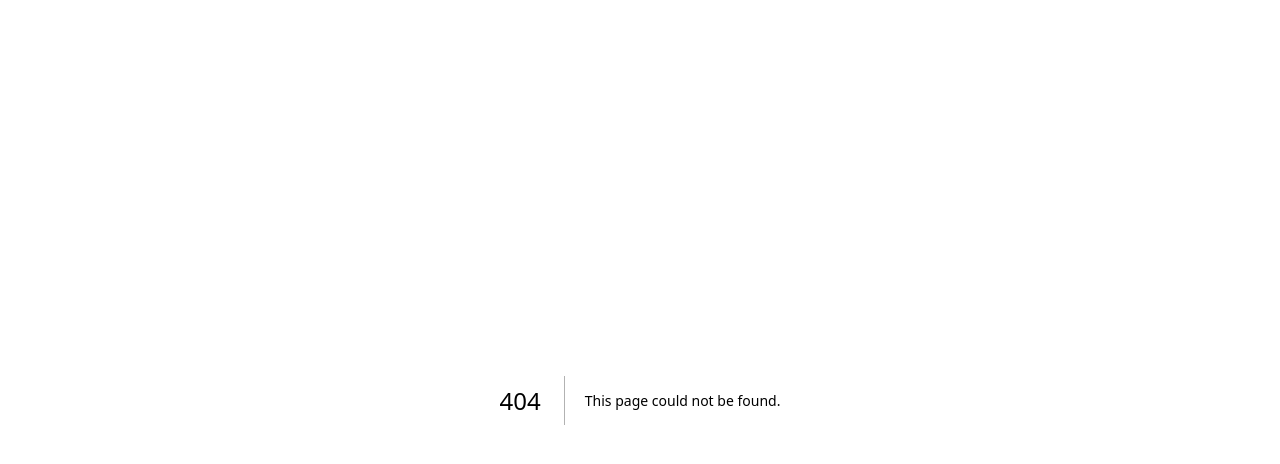
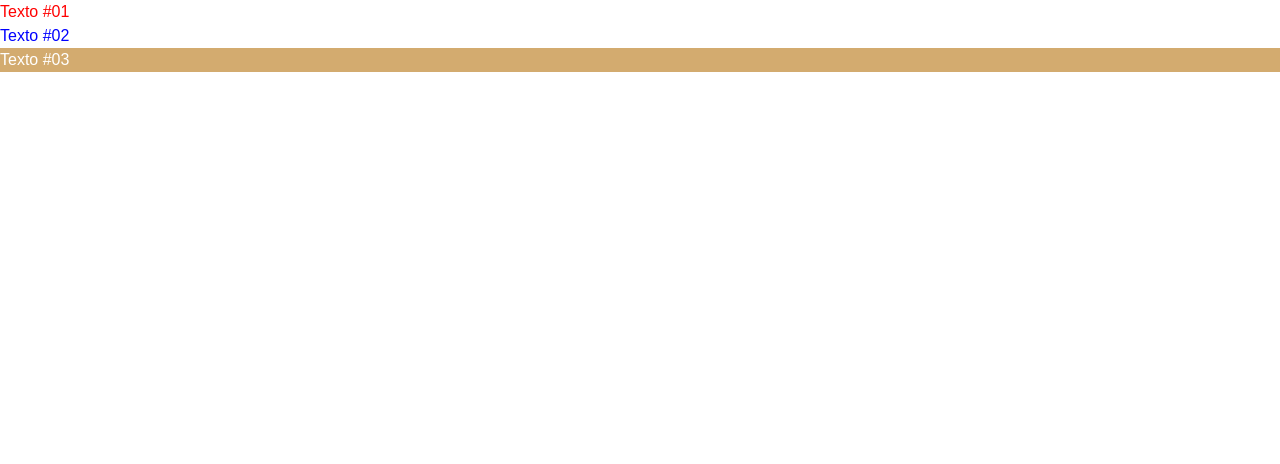
Before and after one commit to IgorBastos19/exercicios, a Next.js app: page /css/integracao1 in a window 1280 px wide. Before the commit this address had no page. Shown: the top 464 px of the page. Built offline with nearby package versions, Linux system fonts and the light colour scheme.

Commit message:
estudando next

```diff
--- /dev/null
+++ b/app/basicos/props-leitura/page.jsx
@@ -0,0 +1,5 @@
+import SomaUm from "../../../components/SomaUm";
+
+export default function propsSomenteLeitura() {
+  return <SomaUm numero={99} />;
+}
--- /dev/null
+++ b/app/css/integracao1/integracao1.css
@@ -0,0 +1,10 @@
+.vermelho {
+  color: red;
+}
+.azul {
+  color: blue;
+}
+.branca {
+  background-color: rgb(211, 171, 111);
+  color: white;
+}
--- /dev/null
+++ b/app/css/integracao1/page.jsx
@@ -0,0 +1,9 @@
+export default function integracao() {
+  return (
+    <div>
+      <div className="vermelho">Texto #01</div>
+      <div className="azul">Texto #02</div>
+      <div className="branca">Texto #03</div>
+    </div>
+  );
+}
--- /dev/null
+++ b/app/css/integracao2/integracao2.module.css
@@ -0,0 +1,18 @@
+#integracao2 {
+  height: 100vh;
+  display: flex;
+  flex-direction: column;
+  justify-content: center;
+  align-items: center;
+}
+
+.vermelho {
+  color: red;
+}
+.azul {
+  color: blue;
+}
+.branca {
+  background-color: rgb(211, 171, 111);
+  color: white;
+}
--- /dev/null
+++ b/app/css/integracao2/page.jsx
@@ -0,0 +1,11 @@
+import styles from "./integracao2.module.css";
+
+export default function integracao() {
+  return (
+    <div id={styles.integracao2}>
+      <div className={styles.vermelho}>Texto #01</div>
+      <div className={styles.azul}>Texto #02</div>
+      <div className={styles.branca}>Texto #03</div>
+    </div>
+  );
+}
--- /dev/null
+++ b/app/css/usando-estilo/page.jsx
@@ -0,0 +1,11 @@
+import Estilo from "../../../components/Estilo";
+
+export default function usandoEstilo() {
+  return (
+    <div>
+      <Estilo numero={-1} direita color="white" />
+      <Estilo numero={0} />
+      <Estilo numero={1} direita color="blue" />
+    </div>
+  );
+}
--- a/app/layout.tsx
+++ b/app/layout.tsx
@@ -1,6 +1,7 @@
 import type { Metadata } from "next";
 import localFont from "next/font/local";
 import "./globals.css";
+import "./css/integracao1/integracao1.css";
 
 const geistSans = localFont({
   src: "./fonts/GeistVF.woff",
--- /dev/null
+++ b/components/Estilo.jsx
@@ -0,0 +1,15 @@
+export default function Estilo(props) {
+  return (
+    <div>
+      <h1
+        style={{
+          backgroundColor: props.numero >= 0 ? "green" : "red",
+          color: props.color,
+          textAlign: props.direita ? "right" : "left",
+        }}
+      >
+        Texto
+      </h1>
+    </div>
+  );
+}
--- /dev/null
+++ b/components/SomaUm.jsx
@@ -0,0 +1,9 @@
+export default function SomaUm(props) {
+  // props.numero++;
+  // as propriedades sao somente leitura após aprenderemos a usar formulas nas propriedades
+  return (
+    <div>
+      <h1>{props.numero + 1}</h1>
+    </div>
+  );
+}
```
Also changed, not shown: tsconfig.json (+7 -1 lines).
